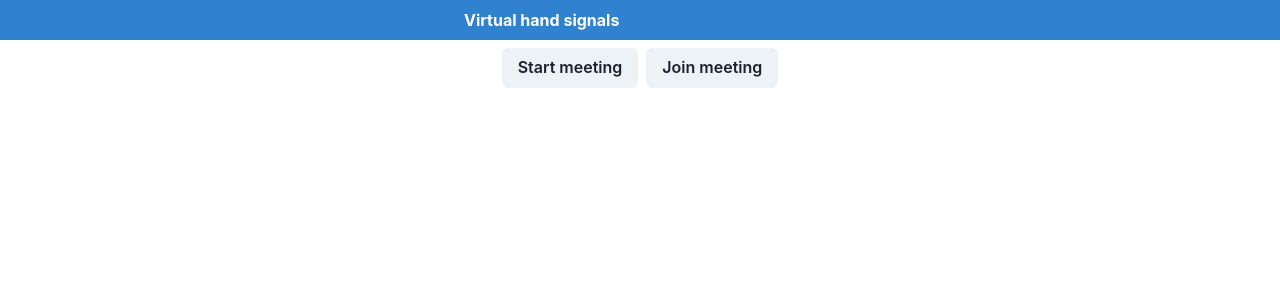
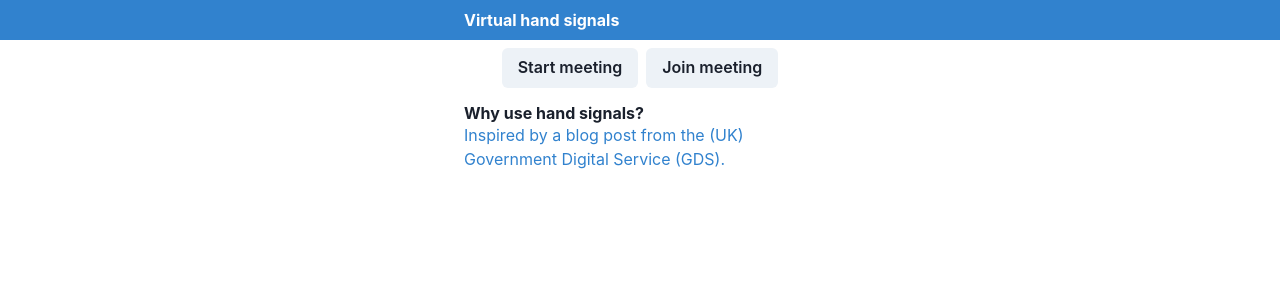
Before and after one commit to mwilliamson/virtual-hand-signals, a React (Create React App) app in the folder web-ui/: page / in a window 1280 px wide. Shown: the top 300 px of the page. Built offline with nearby package versions, Linux system fonts and the light colour scheme.

Commit message:
Add link to GDS blog post

```diff
--- a/web-ui/src/HomePage.tsx
+++ b/web-ui/src/HomePage.tsx
@@ -2,6 +2,9 @@ import {
     Button,
     ButtonGroup,
     Center,
+    Heading,
+    Link,
+    Text,
  } from "@chakra-ui/react";
 
 import { useNavigation } from "./navigation";
@@ -26,6 +29,19 @@ export default function HomePage() {
                     <Button onClick={handleJoinMeetingClick}>Join meeting</Button>
                 </ButtonGroup>
             </Center>
+
+            <Heading as="h2" size="sm" mt={4}>
+                Why use hand signals?
+            </Heading>
+
+            <Text>
+                <Link
+                    color="blue.500"
+                    href="https://gds.blog.gov.uk/2016/10/07/platform-as-a-service-team-takes-even-handed-approach-to-meetings/"
+                >
+                    Inspired by a blog post from the (UK) Government Digital Service (GDS).
+                </Link>
+            </Text>
         </Page>
     );
 }
```
